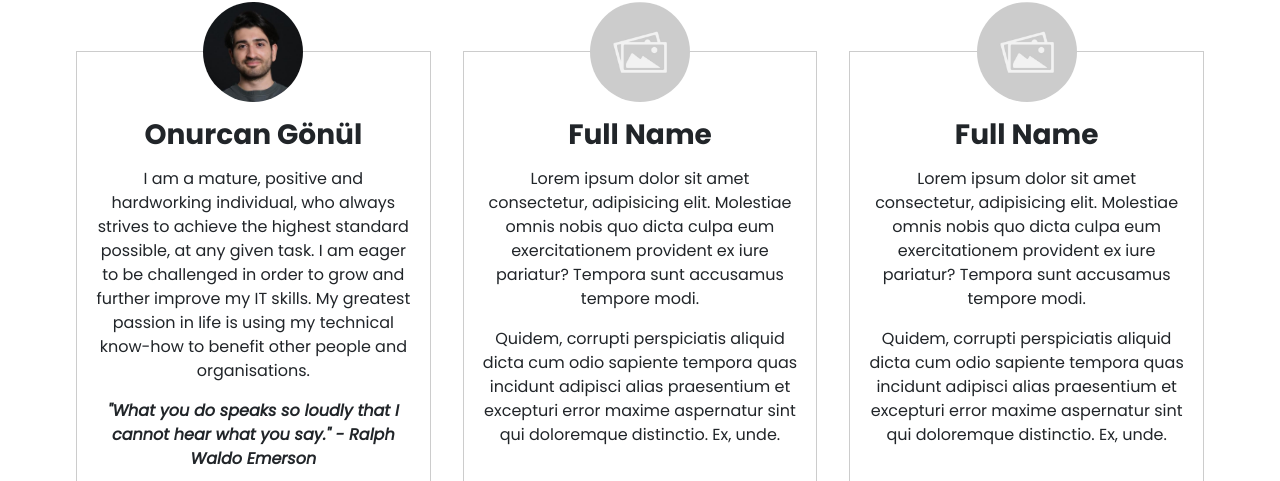
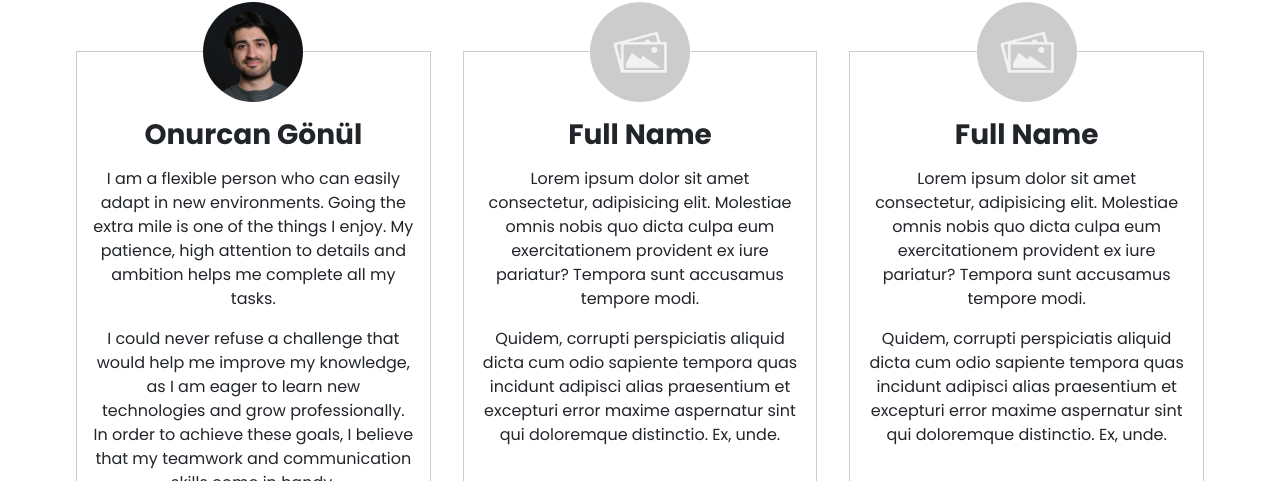
Before and after one commit to BilgeAdam-Akademi-Students-Gen2/bilgeadam-students-gen2-main, a plain HTML site: page index.html in a window 1280 px wide. Shown: the part 2165-2646 px from the top of the page. Drawn offline with nearby package versions, Linux system fonts and the light colour scheme.

Commit message:
onur-info

```diff
--- a/index.html
+++ b/index.html
@@ -254,20 +254,21 @@
               </div>
               <div>
                 <h3>Onurcan Gönül</h3>
+               <p>
+                  I am a flexible person who can easily adapt in new environments. Going the extra mile is one of the
+                  things I enjoy. My patience, high attention to details and ambition helps me complete all my tasks.
+                </p>
                 <p>
-                  I am a mature, positive and hardworking individual, who always strives to achieve the highest standard
-                  possible, at any given task. I am eager to be challenged in order to grow and further improve my IT
-                  skills. My greatest passion in life is using my technical know-how to benefit other people and
-                  organisations.
-                  <p><span><em><strong>"What you do speaks so loudly that I cannot hear what you say." - Ralph Waldo
-                          Emerson</strong></em></span></p>
+                  I could never refuse a challenge that would help me improve my knowledge, as I am eager to learn new
+                  technologies and grow professionally. In order to achieve these goals, I believe that my teamwork and
+                  communication skills come in handy.
                 </p>
               </div>
               <div class="contact">
-                <a href="" target="_blank"><img src="assets/linkedin.svg" alt="Linkedin" /></a>
-                <a href="" target="_blank"><img src="assets/github.svg" alt="Github" /></a>
-                <a href="" target="_blank"><img src="assets/codepen.svg" alt="codepen" /></a>
-                <a href="" target="_blank"><img src="assets/codesandbox.svg" alt="codesandbox" /></a>
+                <a href="https://www.linkedin.com/in/onurcangonul/" target="_blank"><img src="assets/linkedin.svg" alt="Linkedin" /></a>
+                <a href="https://github.com/onurcgnl" target="_blank"><img src="assets/github.svg" alt="Github" /></a>
+                <a href="https://codepen.io/onurcangonul" target="_blank"><img src="assets/codepen.svg" alt="codepen" /></a>
+                <a href="https://codesandbox.io/u/onurcangonul" target="_blank"><img src="assets/codesandbox.svg" alt="codesandbox" /></a>
               </div>
             </div>
           </div>
```
